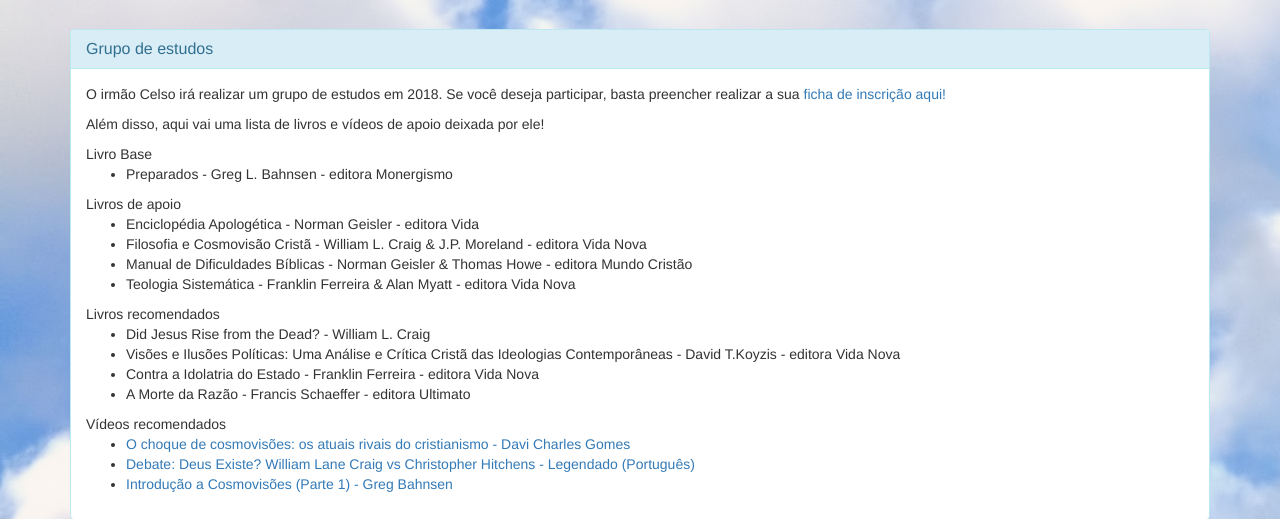
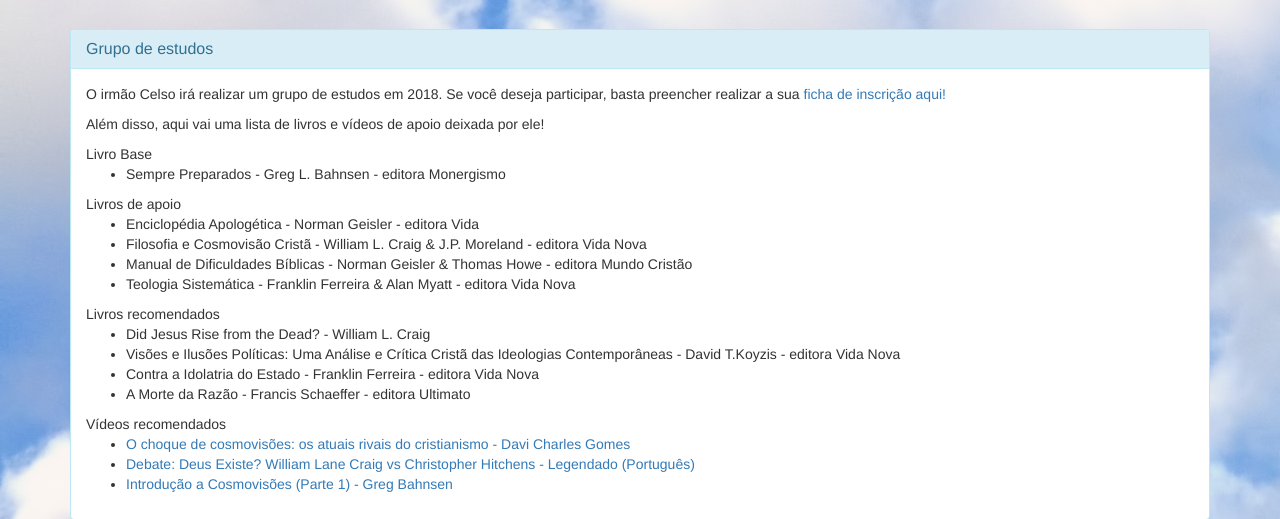
Before and after one commit to Migresc/migresc_site, a PHP site: page /grupo-estudo.php in a window 1280 px wide. Shown: the part 51-570 px from the top of the page. Run offline with PHP 8.4, Linux system fonts and the light colour scheme; some libraries are stand-ins or nearby versions.

Commit message:
˜Corrigindo nome~

```diff
--- a/grupo-estudo.php
+++ b/grupo-estudo.php
@@ -13,7 +13,7 @@
 
 			<bold>Livro Base</bold></br>
 			<ul>
-				<li>Preparados - Greg L. Bahnsen - editora Monergismo </li>
+				<li>Sempre Preparados - Greg L. Bahnsen - editora Monergismo </li>
 			</ul>
 
 			<bold>Livros de apoio</bold> </br>
```
